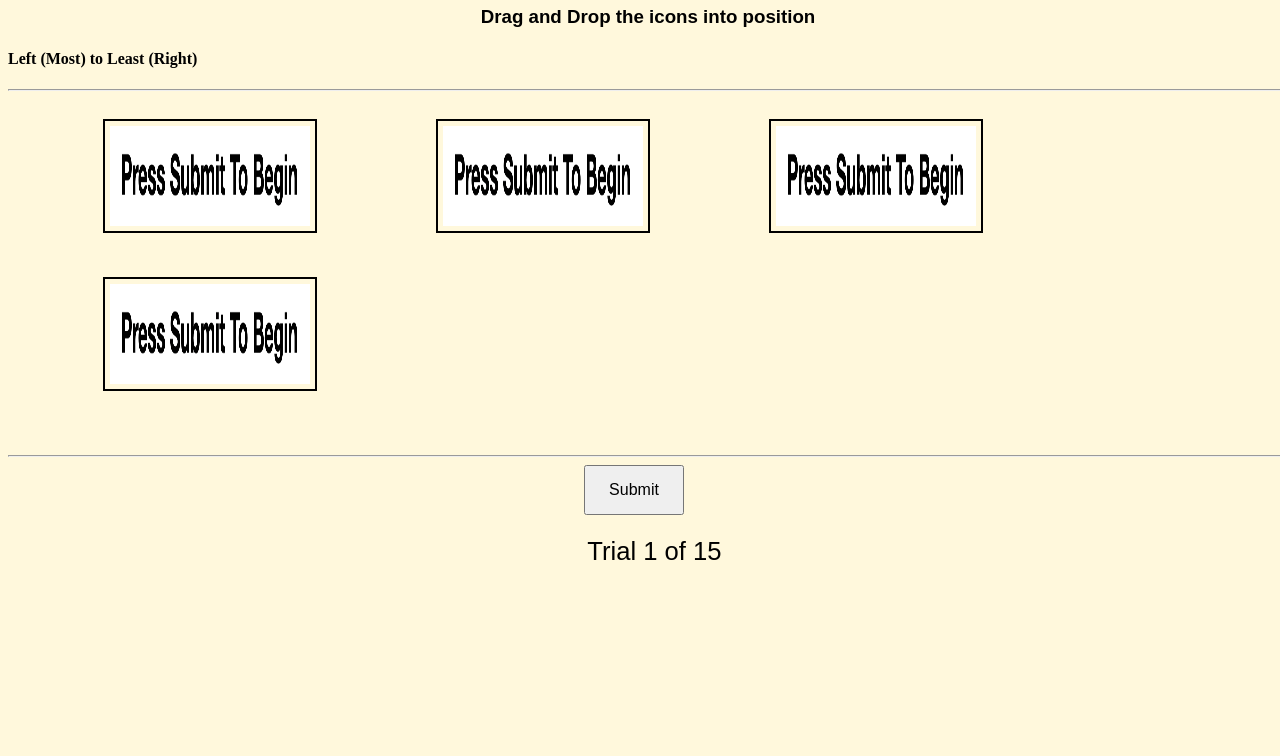
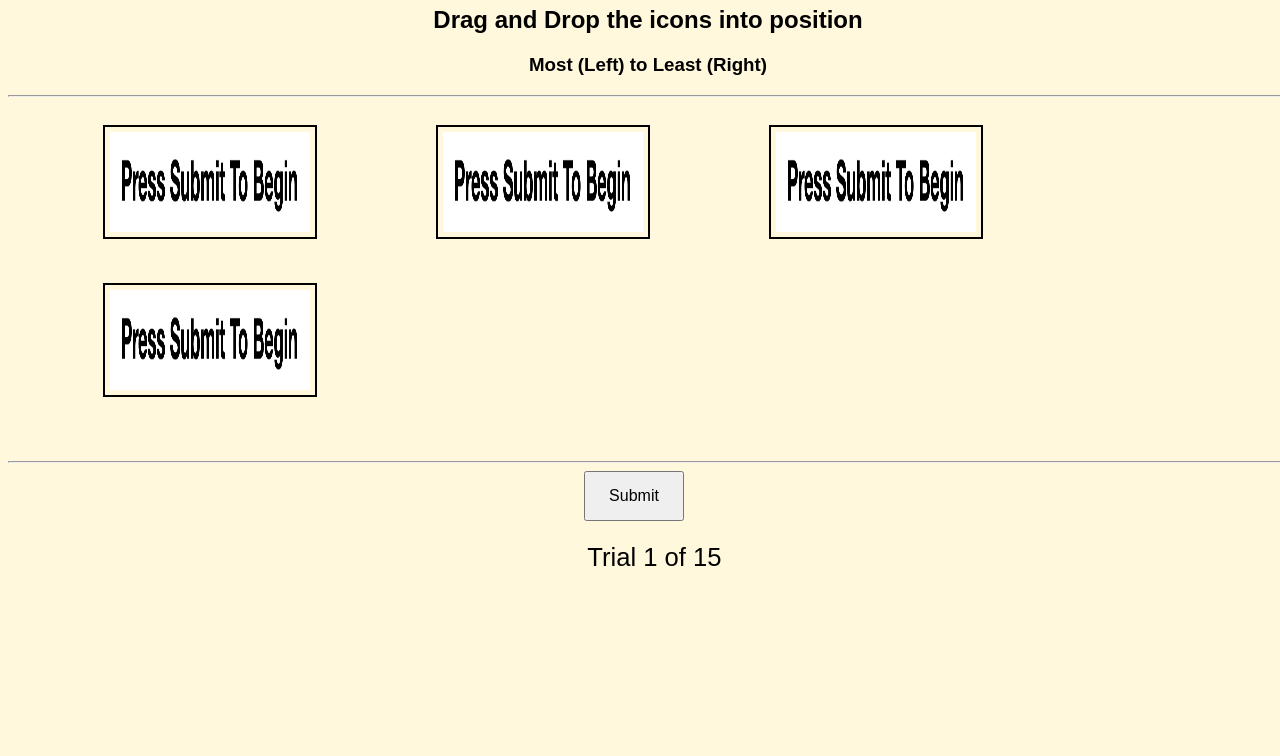
Before and after one commit to EveOHagan/ex2_23, a plain HTML site: page rank.html in a window 1280 px wide. Shown: the part 60-816 px from the top of the page. Drawn offline with nearby package versions, Linux system fonts and the light colour scheme.

Commit message:
Update rank.html

```diff
--- a/rank.html
+++ b/rank.html
@@ -13,8 +13,8 @@
 <title> Rank</title>
 <h1> Rank the Icons from Most to Least Beautiful</h1>
 
-  <h3> Drag and Drop the icons into position </h3>
-  <h4> Left (Most) to Least (Right) </h4>
+  <h2> Drag and Drop the icons into position </h2>
+  <h3> Most (Left) to Least (Right) </h3>
 
     <hr>
 
```
